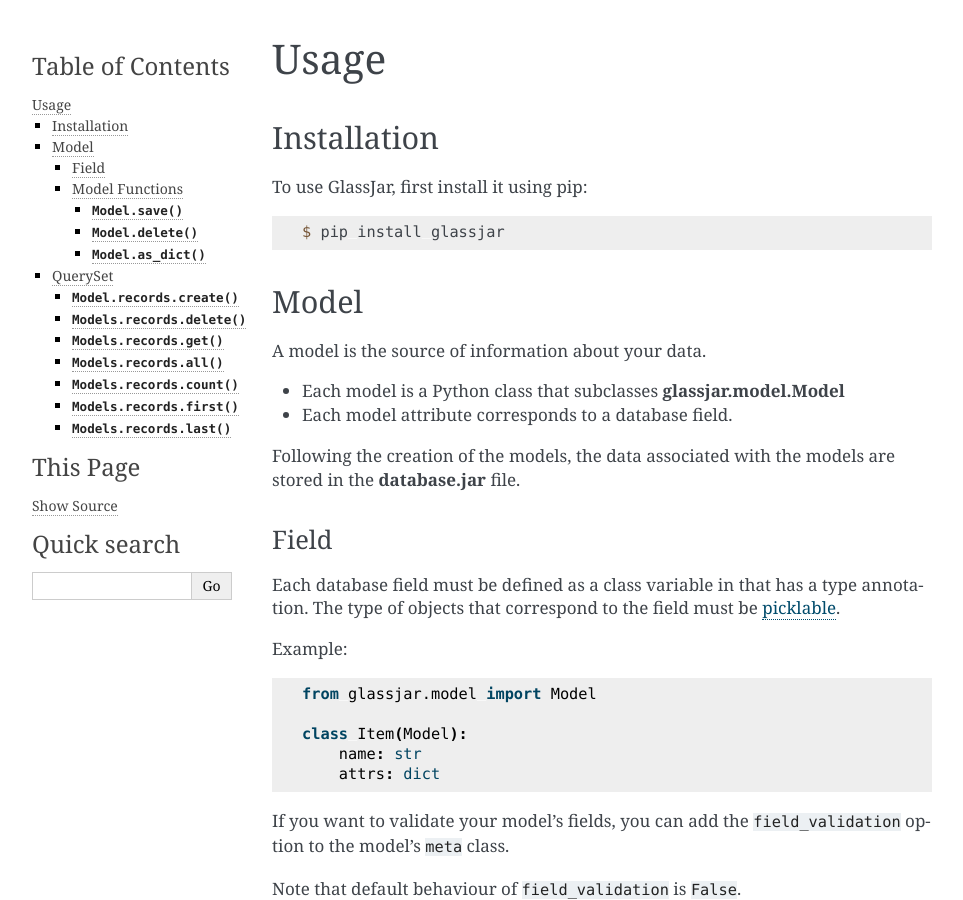
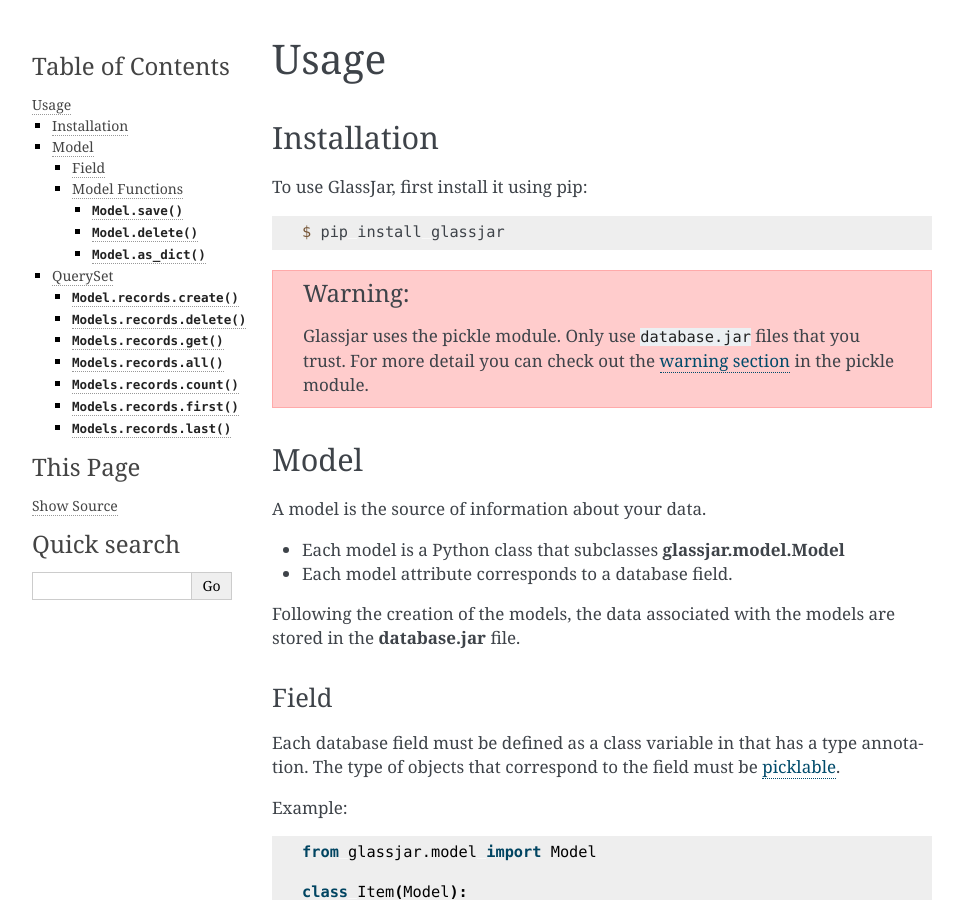
Before and after one commit to furkanonder/glassjar, a Sphinx documentation site: the page built from docs/source/usage.rst, in a window 1280 px wide and 900 px high. Shown: the whole window, without its empty margins (148-1111 px from the left). Built offline with Sphinx 7.4.7, drawn with Linux system fonts in a browser that asks for light colours.

Commit message:
Add warning section about the database

```diff
--- a/docs/source/usage.rst
+++ b/docs/source/usage.rst
@@ -9,6 +9,12 @@
 .. code-block:: console
 
    $ pip install glassjar
+
+
+.. warning::
+
+    Glassjar uses the pickle module. Only use ``database.jar`` files that you trust. For more detail you
+    can check out the `warning section <https://docs.python.org/3/library/pickle.html>`_ in the pickle module.
 
 Model
 -----
```
